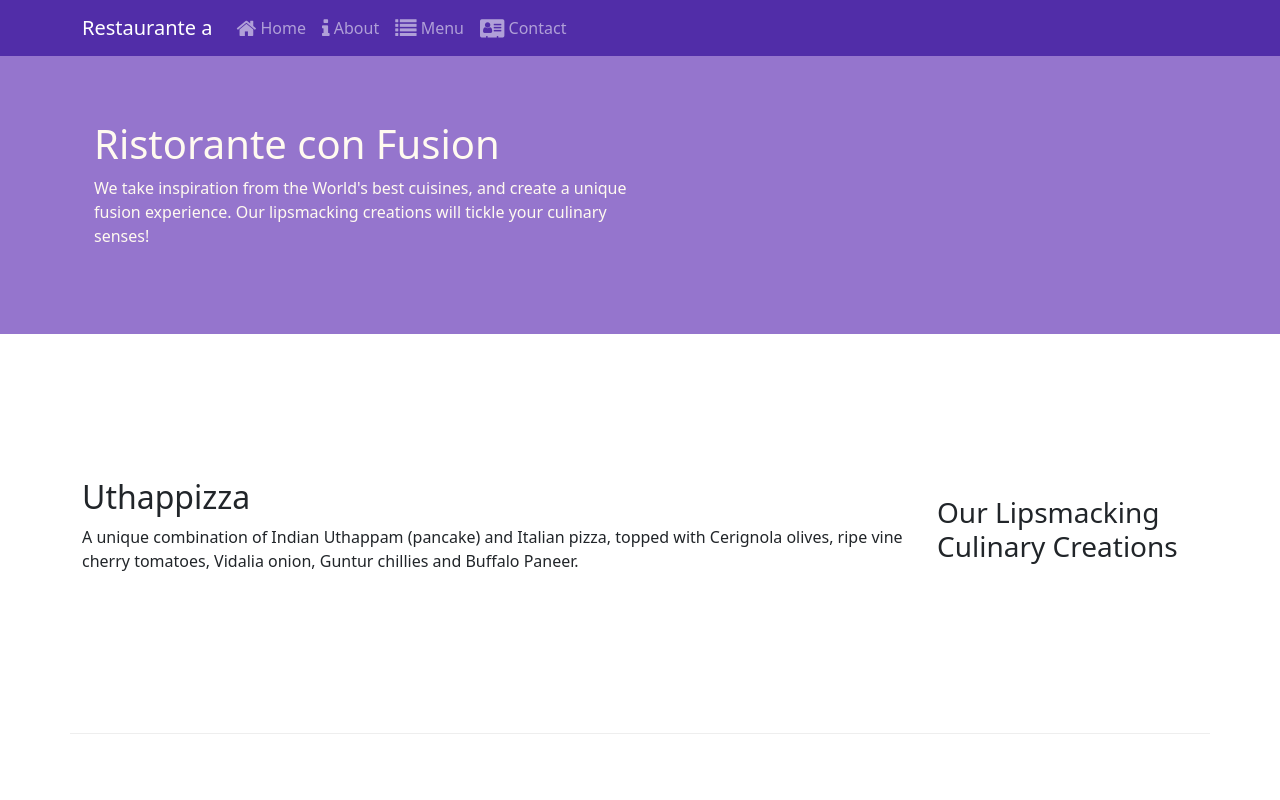
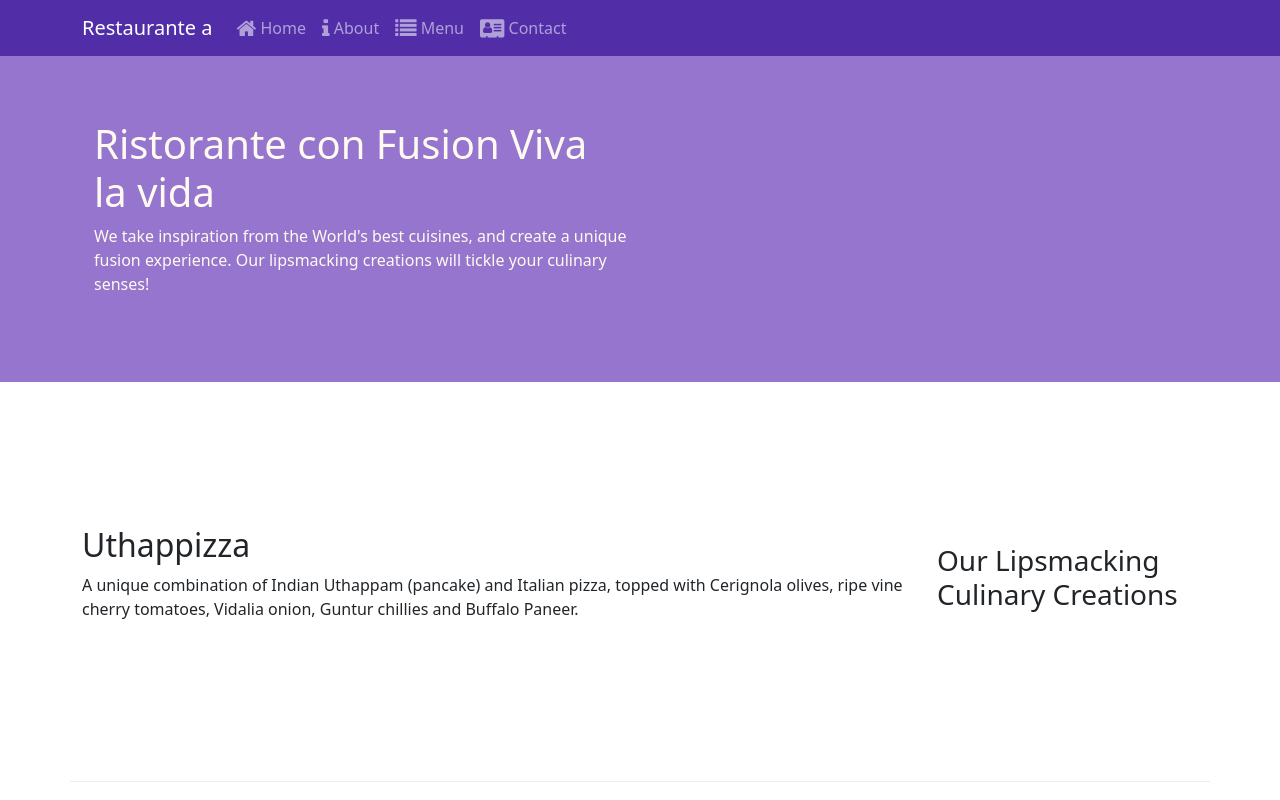
Before and after one commit to Tylomon/CasUdpage, a website: page index.html in a window 1280 px wide. Shown: the top 800 px of the page. Drawn offline with nearby package versions, Linux system fonts and the light colour scheme.

Commit message:
Update index.html

```diff
--- a/index.html
+++ b/index.html
@@ -39,7 +39,7 @@
         <div class="container">
             <div class="row row-header ">
                 <div class="col-12 col-sm-6">
-                    <h1>Ristorante con Fusion</h1>
+                    <h1>Ristorante con Fusion Viva la vida</h1>
                     <p>We take inspiration from the World's best cuisines, and create a unique fusion experience. Our
                         lipsmacking creations will tickle your culinary senses!</p>
                 </div>
```
